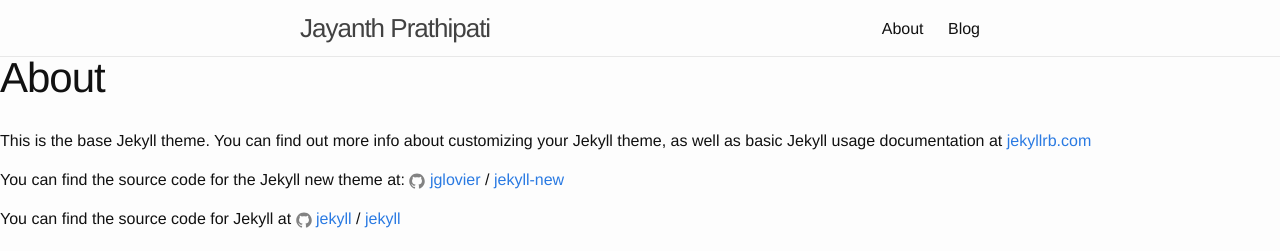
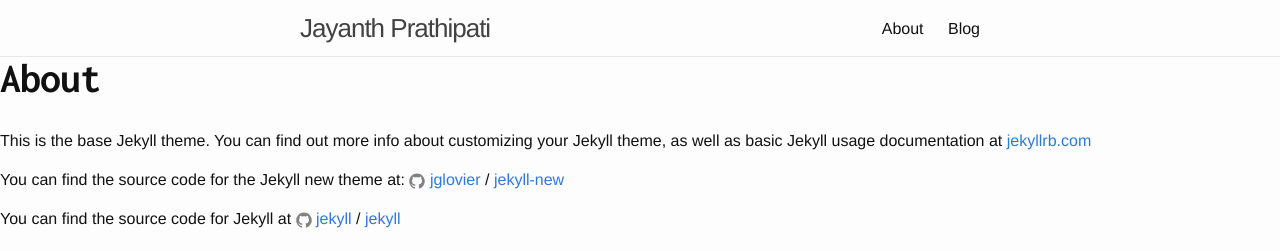
Before and after one commit to jayprat95/jayprat95.github.io, a Jekyll site: the page built from about.md, in a window 1280 px wide. Shown: the top 251 px of the page. Built offline with Jekyll 4.4.1, drawn with Linux system fonts in a browser that asks for light colours; nearby versions of some CDN libraries.

Commit message:
demoing...

```diff
--- a/css/main.scss
+++ b/css/main.scss
@@ -7,6 +7,8 @@
 @import "animate.css";
 @import "hover-min.css";
 @import "bootstrap.min.css";
+@import url(https://fonts.googleapis.com/css?family=Work+Sans:400,300,500);
+@import url(https://fonts.googleapis.com/css?family=Inconsolata:400,700);
 
 
 
@@ -80,6 +82,13 @@
     100% { opacity:1; }
 }
 
+h1 {
+font-weight: 700;
+font-family: "Inconsolata", Helvetica, Arial, sans-serif;
+}
+
+
+
 
 .site-title {
 	transition: all 0.5s ease;
@@ -122,6 +131,7 @@
 	.subtitle {
 		font-weight: normal;
 	}
+	font-family: 'Work Sans', sans-serif;
 	font-size: 2.5em;
 }
 
@@ -153,6 +163,7 @@
     padding-right: 20px;
     color: black;
     font-weight: 340;
+    font-family: 'Work Sans', sans-serif;
 }
 
 #portfolio-title {
```
Also changed, not shown: 2 other files.
